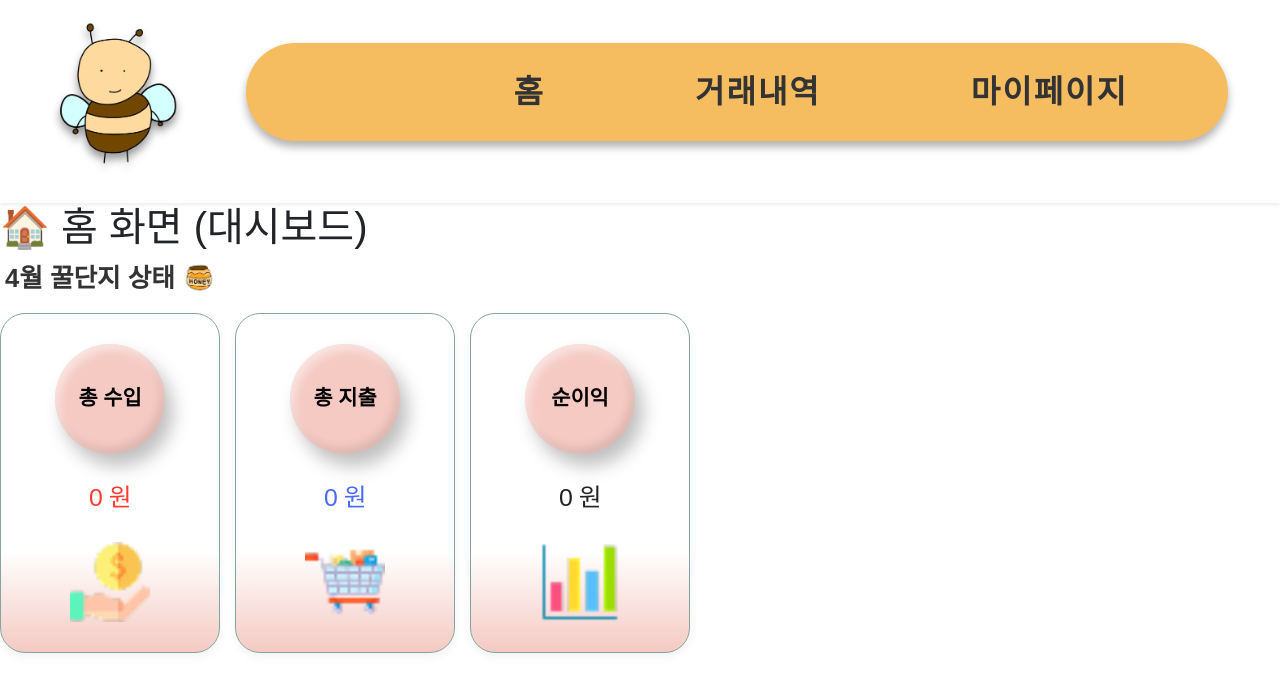
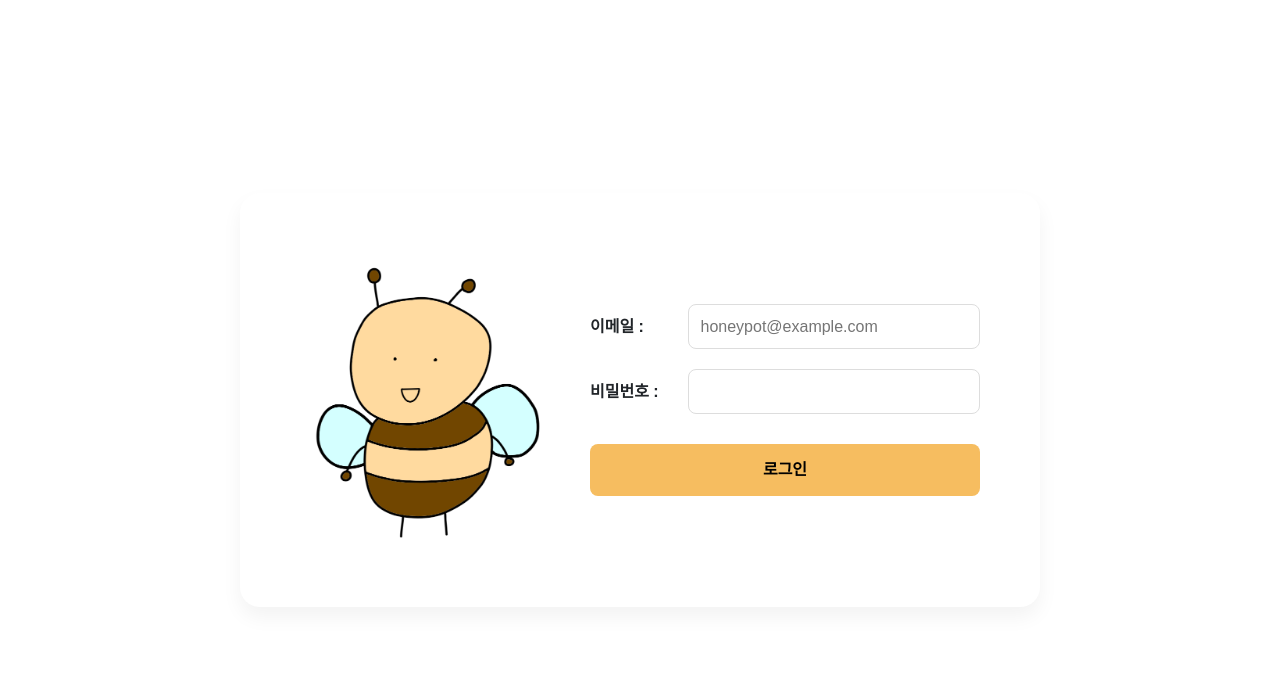
Before and after one commit to KB-Beeee/KB-honeypot, a Vue app: page / in a window 1280 px wide. Shown: the top 692 px of the page. Built offline with nearby package versions, Linux system fonts and the light colour scheme; no server answers; a web font is replaced by a local one.

Commit message:
[#32] fix: 경로 수정

```diff
--- a/src/components/Bar.vue
+++ b/src/components/Bar.vue
@@ -1,7 +1,8 @@
 <template>
-  <nav class="navbar shadow-sm">
+  <nav class="navbar shadow-sm" v-if="$route.path !== '/'">
     <div class="container-fluid d-flex align-items-center">
-      <router-link to="/" class="navbar-brand d-flex align-items-center">
+
+      <router-link to="/home" class="navbar-brand d-flex align-items-center">
         <img
           src="@/assets/images/꿀벌/기본꿀벌.png"
           alt="Honeypot Logo"
@@ -11,7 +12,7 @@
       </router-link>
 
       <div class="nav-links d-flex">
-        <router-link to="/">홈</router-link>
+        <router-link to="/home">홈</router-link>
         <router-link to="/list">거래내역</router-link>
         <router-link to="/mypage">마이페이지</router-link>
       </div>
--- a/src/router/index.js
+++ b/src/router/index.js
@@ -9,12 +9,12 @@ import TransactionList from '../pages/TransactionList.vue'
 
 const routes = [
   {
-    path: '/login',
+    path: '/',
     name: 'login',
     component: Login
   },
   {
-    path: '/',
+    path: '/home',
     name: 'home',
     component: Home
 },
@@ -35,8 +35,8 @@ const routes = [
   //   props: true // URL의 id를 컴포넌트의 props로 전달
   // },
   {
-    path: '/profile',
-    name: 'profile',
+    path: '/mypage',
+    name: 'mypage',
     component: Mypage,
   }
 ]
```
